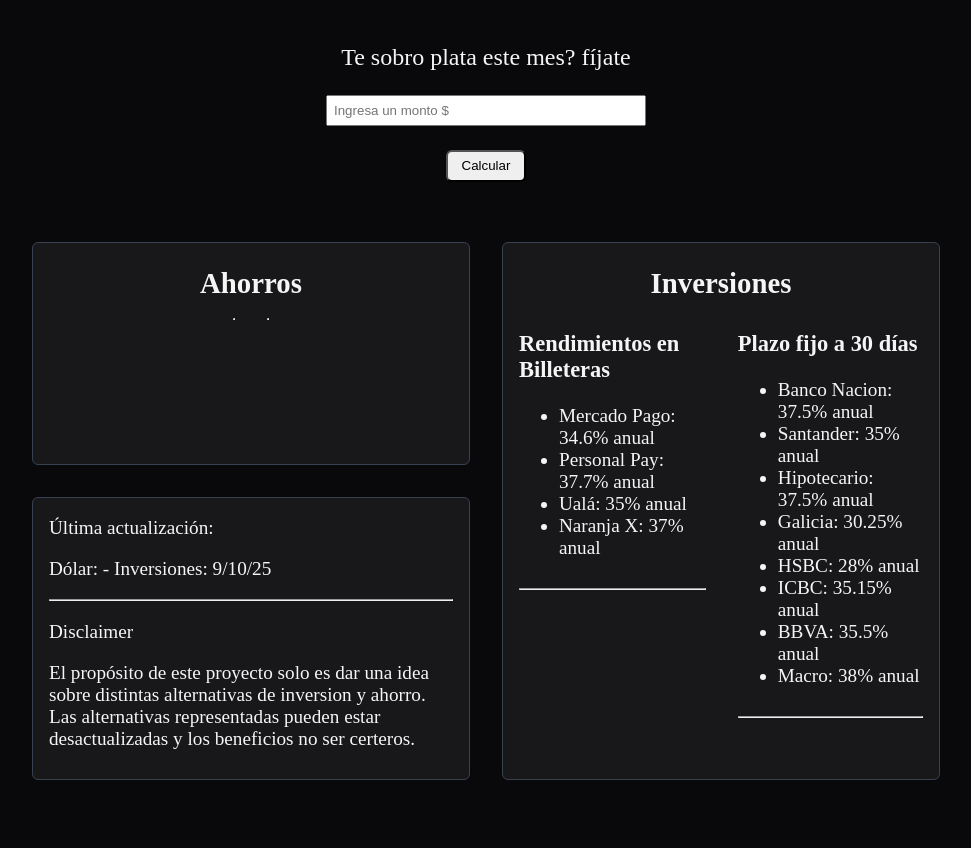
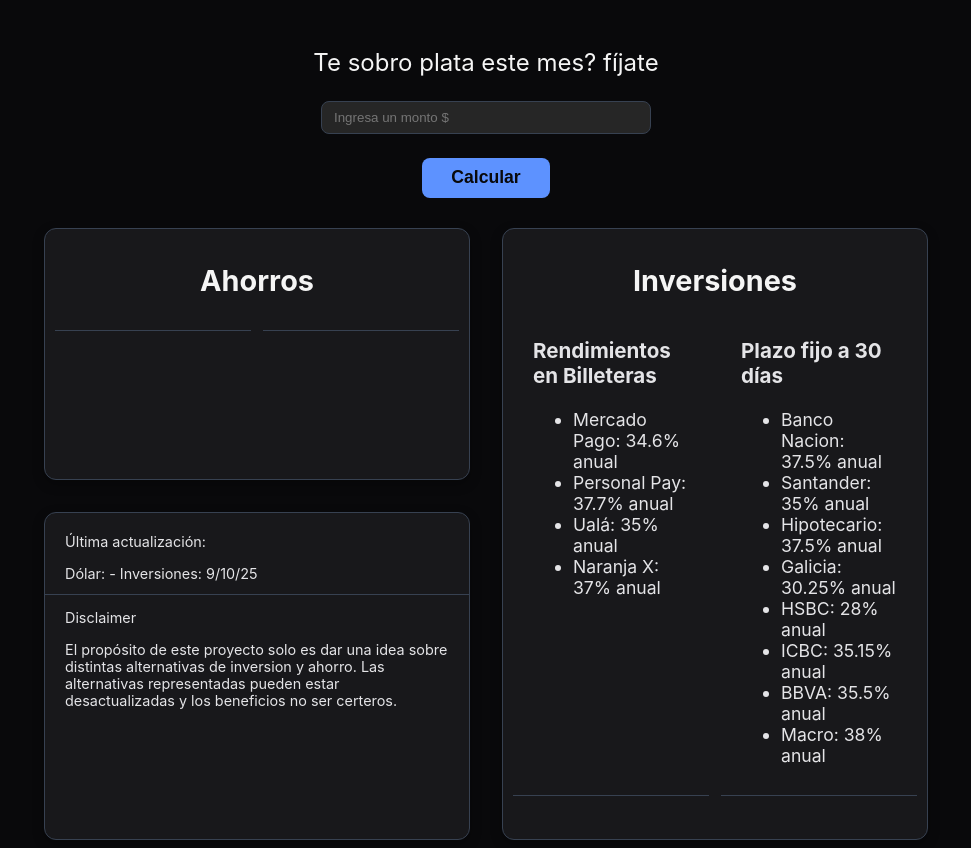
Before and after one commit to joastur11/vueltito-app, a website with bundled scripts: page project/index.html in a window 1280 px wide. Shown: the part 195-1043 px from the top of the page, without its empty margins (154-1125 px from the left). Before the commit the page ends 983 px from the top, so only its background shows below. Built offline with nearby package versions, Linux system fonts and the light colour scheme; no server answers.

Commit message:
mejora estilo, todavia no final

```diff
--- a/project/main.css
+++ b/project/main.css
@@ -1,119 +1,151 @@
 body {
   background-color: #09090b;
+  font-family: 'Inter', sans-serif;
 }
 
 #titulo {
   font-size: 3rem;
   color: #f5f5f5;
+  font-weight: 700;
 }
 
 #textito {
   font-size: 1.5rem;
   color: #f5f5f5;
+  font-weight: 400;
 }
 
 #monto-usuario {
-  padding: 6px;
+  padding: 8px 12px;
   width: 19rem;
+  border-radius: 8px;
+  border: 1px solid #374151;
+  background-color: #262626;
+  color: #f5f5f5;
+  outline: none
 }
 
 #boton-calcular {
-  width: 5rem;
-  height: 2rem;
+  width: 8rem;
+  height: 2.5rem;
   margin-top: 1.5rem;
-  border-radius: 6px;
+  border-radius: 8px;
+  background-color: #5d92ff;
+  color: #09090b;
+  font-size: 1.1rem;
+  font-weight: 600;
+  border: none;
+  cursor: pointer;
+  transition: background-color 0.3s ease;
+}
+
+#boton-calcular:hover {
+  background-color: #4a77cc;
 }
 
 #hero {
-  display: grid;
-  place-items: center;
+  display: flex;
+  flex-direction: column;
+  align-items: center;
   text-align: center;
   margin-top: 80px;
+  margin-bottom: 30px;
 }
 
 #resultados {
-  font-size: 1.2rem;
-  color: #f5f5f5;
+  font-size: 1.1rem;
+  color: #e4e4e7;
   display: grid;
-  grid-template-columns:1fr 3fr 3fr 1fr;
-  grid-template-rows: 1fr 1fr;
+  grid-template-columns: 1fr 3fr 3fr 1fr;
+  grid-template-rows: auto auto;
   grid-template-areas:
     ". ahorro inversiones ."
     ". disclaimer inversiones .";
-  align-items: stretch;
   gap: 2rem;
-  justify-items: center;
+  padding: 0 1rem;
+}
+
+.ahorro, .inversiones {
+  background-color: #18181b;
+  display: flex;
+  flex-direction: column;
+  align-items: center;
+  margin-top: 0px;
+  border: 1px solid #374151;
+  border-radius: 12px;
+  padding: 10px 20px 20px 20px;
+  width: 100%;
+  box-sizing: border-box;
+  box-shadow: 0 4px 12px rgba(0, 0, 0, 0.3);
 }
 
 .ahorro {
-  background-color: #18181b;
   grid-area: ahorro;
+}
+
+#titulo-ahorro, #titulo-inversion {
+  color: #f5f5f5;
+  font-size: 1.8rem;
+  margin-bottom: 20px;
+}
+
+.card-ahorro, .card-inversion {
+  display: flex;
+  justify-content: space-between;
+  align-items: stretch;
+  gap: 2rem;
+  width: 100%;
+}
+
+.dolares, .dolar-cripto, .rendimientos, .plazos-fijos {
   display: flex;
   flex-direction: column;
-  align-items: center;
-  margin-top: 60px;
-  border: 1px solid #374151;
-  border-radius: 6px;
-  padding: 0px 16px 10px 16px;
-  width: 100%;
-  box-sizing: border-box;
+  justify-content: space-between;
+  flex: 1;
+  padding: 0 10px;
 }
 
-.card-ahorro {
-  display: flex;
-  justify-content: center;
-  margin-top: -15px;
-  gap: 2rem;
+#cotizacion-dolares, #cotizacion-dolar-cripto, #tnas, #tazas {
+  flex-grow: 1;
+  padding-bottom: 0;
 }
 
-.dolares {
-  display: flex;
-  flex-direction: column;
+.parte-inferior {
+  margin-top: auto;
 }
 
-.dolar-cripto {
-  display: flex;
-  flex-direction: column;
+#compra-dolares, #compra-dolar-cripto, #rendimientos-ganados, #intereses-ganados {
+  padding-top: 15px;
+}
+
+hr {
+  border: none;
+  border-top: 1px solid #374151;
+  margin: 12px -20px 8px -20px;
 }
 
 .inversiones {
-  background-color: #18181b;
   grid-area: inversiones;
-  display: flex;
-  flex-direction: column;
-  align-items: center;
-  margin-top: 60px;
-  border: 1px solid #374151;
-  border-radius: 6px;
-  padding: 0px 16px 10px 16px;
-  width: 100%;
-  box-sizing: border-box;
   grid-row: 1 / span 2;
-}
-
-.card-inversion {
-  display: flex;
-  justify-content: center;
-  margin-top: -15px;
-  gap: 2rem;
-}
-
-.rendimientos {
-  display: flex;
-  flex-direction: column;
-}
-
-.plazos-fijos {
-  display: flex;
-  flex-direction: column;
 }
 
 .disclaimer {
   background-color: #18181b;
   grid-area: disclaimer;
+  align-items: flex-start;
+  font-size: 0.9rem;
   border: 1px solid #374151;
-  border-radius: 6px;
-  padding: 0px 16px 10px 16px;
+  border-radius: 12px;
+  padding: 10px 20px 20px 20px;
   width: 100%;
   box-sizing: border-box;
+  box-shadow: 0 4px 12px rgba(0, 0, 0, 0.3);
 }
+
+.disclaimer p:first-child {
+  margin-top: 10px;
+}
+
+.disclaimer p {
+  margin-bottom: 5px;
+}
```
